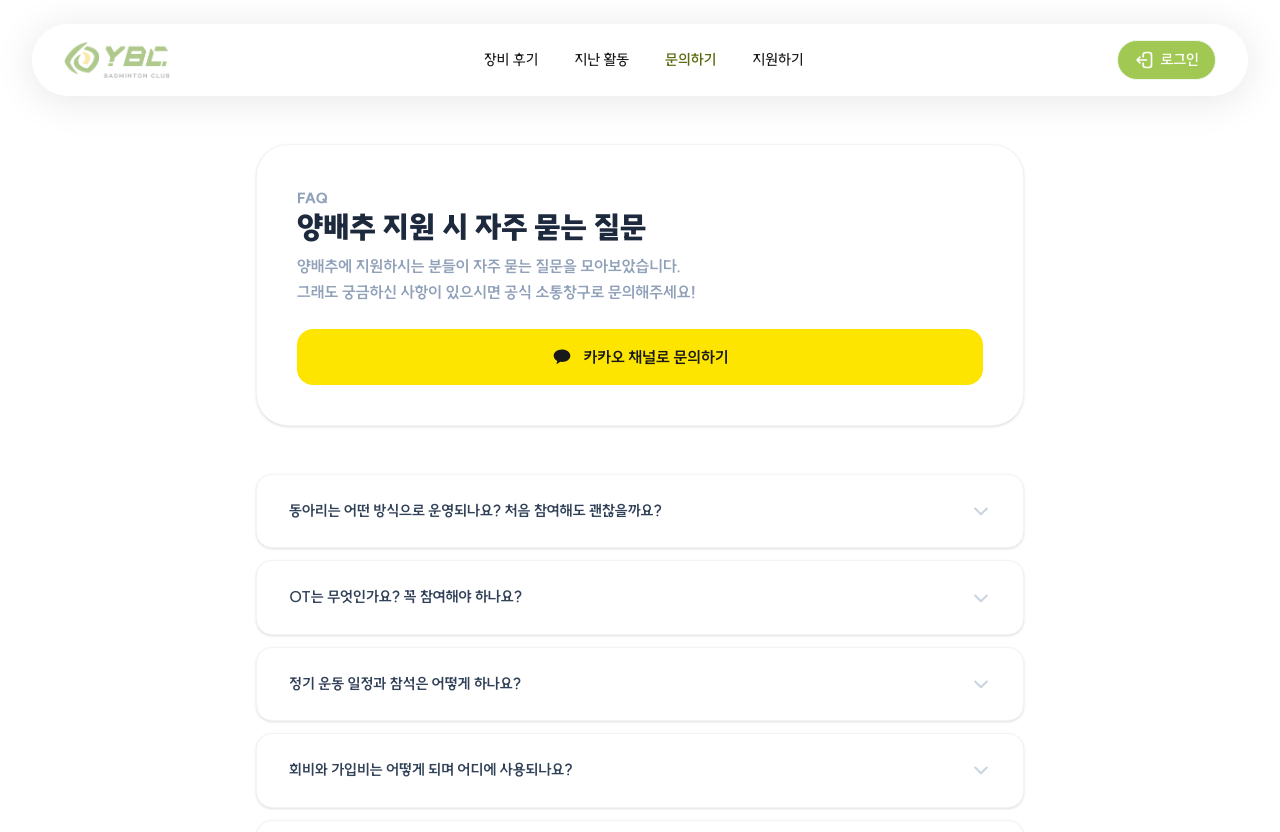
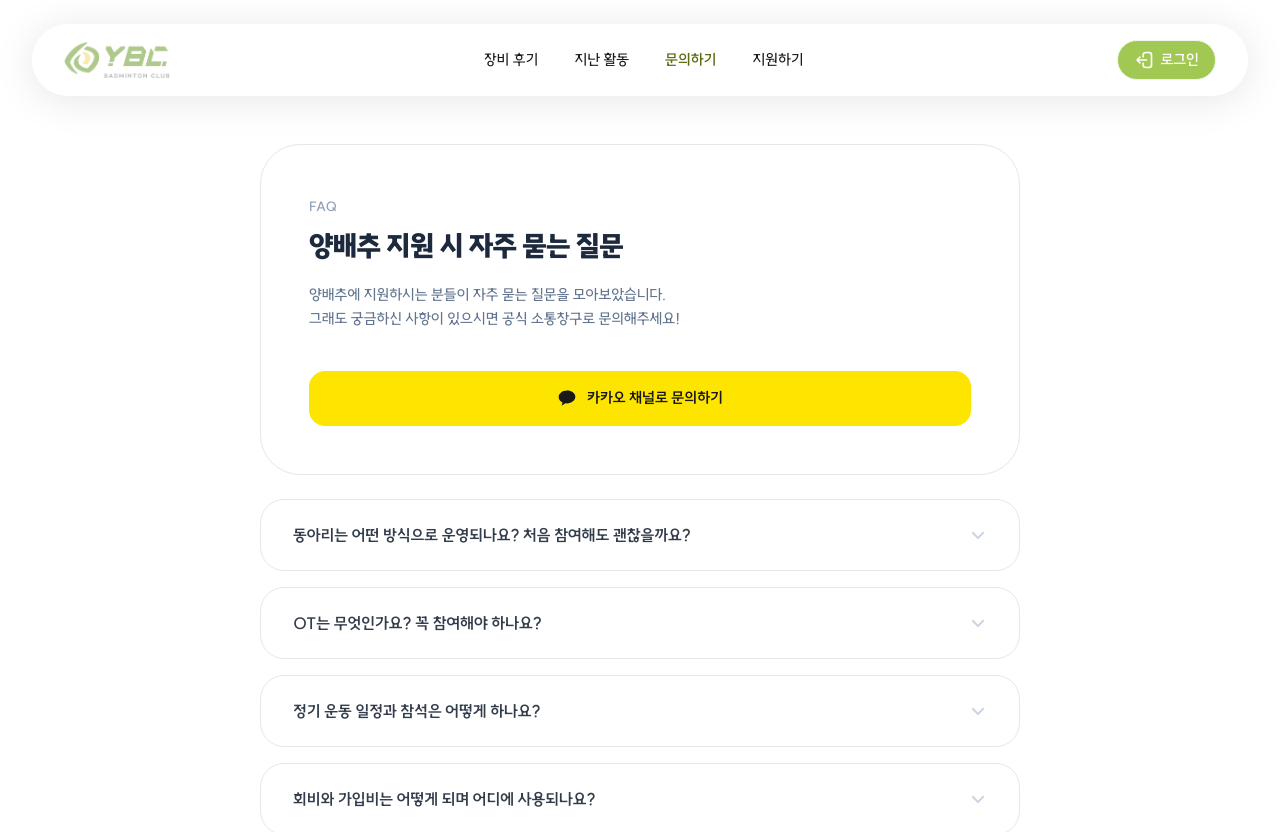
Before and after one commit to YBC-badminton/YBC-FE, a Next.js app: page /faq in a window 1280 px wide. Shown: the top 832 px of the page. Built offline with nearby package versions, Linux system fonts and the light colour scheme; a web font is replaced by a local one.

Commit message:
style: FAQ 페이지 레이아웃 및 스타일 개선

```diff
--- a/app/(main)/faq/page.tsx
+++ b/app/(main)/faq/page.tsx
@@ -46,35 +46,37 @@ export default function InquiryPage() {
     );
 
     return (
-        <div className="min-h-screen bg-white py-12 px-6 lg:px-24 font-sans select-none">
-            <div className="max-w-screen-xl mx-auto space-y-12">
+        <div className="min-h-screen bg-white py-12 px-5 sm:px-6 lg:px-24 font-sans select-none text-left">
+            <div className="max-w-[760px] mx-auto">
 
-                {/* 헤더 + 검색 통합 카드 */}
-                <div className="max-w-3xl mx-auto bg-white rounded-[32px] border border-gray-100 shadow-sm p-8 sm:p-10 space-y-6">
-                    <div className="space-y-2">
-                        <span className="text-sm font-black text-slate-400 uppercase tracking-wider">FAQ</span>
-                        <h1 className="text-2xl sm:text-3xl font-black text-slate-800">양배추 지원 시 자주 묻는 질문</h1>
-                        <p className="text-sm sm:text-base text-slate-400 font-bold leading-relaxed">
+                {/* 헤더 안내 카드 (사진과 동일한 곡률, 여백, 폰트 적용) */}
+                <div className="bg-white rounded-[32px] sm:rounded-[40px] border border-gray-200 p-8 sm:p-12 mb-6">
+                    <span className="text-[13px] font-bold text-slate-400 uppercase tracking-wider">
+                        FAQ
+                    </span>
+                    <h1 className="text-[24px] sm:text-[28px] font-black text-slate-800 mt-2 mb-4 tracking-tight break-keep">
+                        양배추 지원 시 자주 묻는 질문
+                    </h1>
+                    <p className="text-[14px] sm:text-[15px] text-slate-500 font-medium leading-[1.6] break-keep mb-8 sm:mb-10">
                         양배추에 지원하시는 분들이 자주 묻는 질문을 모아보았습니다.<br className="hidden sm:block" />
                         그래도 궁금하신 사항이 있으시면 공식 소통창구로 문의해주세요!
                     </p>
-                    </div>
 
-                    <div className="flex gap-3">
+                    {/* 카카오 채널 문의하기 버튼 */}
                     <button
                         onClick={() => window.open(KAKAO_CHANNEL_URL, '_blank')}
-                            className="w-full flex items-center justify-center gap-3 bg-[#FEE500] text-[#191919] font-bold py-4 rounded-2xl hover:brightness-95 active:scale-[0.98] transition-all duration-200 disabled:opacity-50"
+                        className="w-full flex items-center justify-center gap-2.5 bg-[#FEE500] text-[#191919] font-bold text-[15px] py-4 rounded-[16px] hover:bg-[#F4DC00] active:scale-[0.98] transition-all duration-200 disabled:opacity-50"
                     >
-                            <svg className="w-5 h-5" viewBox="0 0 24 24" fill="currentColor">
-                                <path d="M12 3C6.48 3 2 6.36 2 10.44c0 2.62 1.74 4.93 4.36 6.24-.14.52-.9 3.37-.93 3.58 0 0-.02.17.09.23.11.07.23.03.23.03.31-.04 3.56-2.33 4.12-2.73.7.1 1.42.15 2.13.15 5.52 0 10-3.36 10-7.5S17.52 3 12 3z" />
+                        {/* 사진과 일치하는 꽉 찬 카카오톡 말풍선 아이콘 */}
+                        <svg width="20" height="20" viewBox="0 0 24 24" fill="currentColor">
+                            <path d="M12 3c-5.523 0-10 3.51-10 7.84 0 2.81 1.84 5.26 4.67 6.64-.16.55-.95 3.32-.98 3.53-.02.13.06.2.14.15.11-.06 3.63-2.43 4.22-2.84.63.09 1.28.14 1.95.14 5.523 0 10-3.51 10-7.84S17.523 3 12 3z" />
                         </svg>
                         카카오 채널로 문의하기
                     </button>
                 </div>
-                </div>
 
-                {/* FAQ 아코디언 */}
-                <div className="max-w-3xl mx-auto space-y-3">
+                {/* FAQ 아코디언 리스트 */}
+                <div className="space-y-3 sm:space-y-4">
                     {filteredFAQ.length > 0 ? (
                         filteredFAQ.map((faq, index) => {
                             const originalIndex = FAQ_DATA.indexOf(faq);
@@ -83,36 +85,36 @@ export default function InquiryPage() {
                             return (
                                 <div
                                     key={originalIndex}
-                                    className="bg-white rounded-2xl border border-gray-100 shadow-sm overflow-hidden transition-all"
+                                    className="bg-white rounded-[20px] sm:rounded-[24px] border border-gray-200 overflow-hidden transition-all"
                                 >
                                     <button
                                         onClick={() => toggleFAQ(originalIndex)}
                                         className="w-full flex items-center justify-between px-6 sm:px-8 py-5 sm:py-6 text-left gap-4"
                                     >
-                                        <span className="text-[15px] font-bold text-slate-700 leading-relaxed">
+                                        <span className="text-[15px] sm:text-[16px] font-bold text-[#333D4B] leading-snug break-keep">
                                             {faq.question}
                                         </span>
+                                        {/* 사진과 일치하는 얇고 둥근 V 모양 아이콘 */}
                                         <span className={`text-slate-300 transition-transform duration-300 shrink-0 ${isOpen ? 'rotate-180' : ''}`}>
-                                            <svg className="w-5 h-5" fill="none" stroke="currentColor" viewBox="0 0 24 24">
+                                            <svg width="18" height="18" fill="none" stroke="currentColor" viewBox="0 0 24 24">
                                                 <path strokeLinecap="round" strokeLinejoin="round" strokeWidth="2.5" d="M19 9l-7 7-7-7" />
                                             </svg>
                                         </span>
                                     </button>
 
+                                    {/* 펼쳐지는 답변 내용 */}
                                     {isOpen && (
                                         <div className="px-6 sm:px-8 pb-6 animate-in fade-in slide-in-from-top-1 duration-200">
-                                            <div className="pt-2 border-t border-gray-50">
-                                                <p className="text-sm font-medium text-slate-500 leading-relaxed pt-4">
+                                            <p className="text-[14px] sm:text-[15px] text-[#6B7684] font-medium leading-[1.6] break-keep">
                                                 {faq.answer}
                                             </p>
-                                            </div>
                                         </div>
                                     )}
                                 </div>
                             );
                         })
                     ) : (
-                        <div className="py-16 text-center bg-white rounded-2xl border border-dashed border-gray-200">
+                        <div className="py-16 text-center bg-white rounded-[24px] border border-dashed border-gray-200">
                             <p className="text-slate-400 font-bold">검색 결과가 없습니다.</p>
                             <p className="text-sm text-slate-300 mt-2">다른 키워드로 검색하거나 직접 문의해 주세요.</p>
                         </div>
```
Lines whose indentation alone changed are shown as unchanged.
